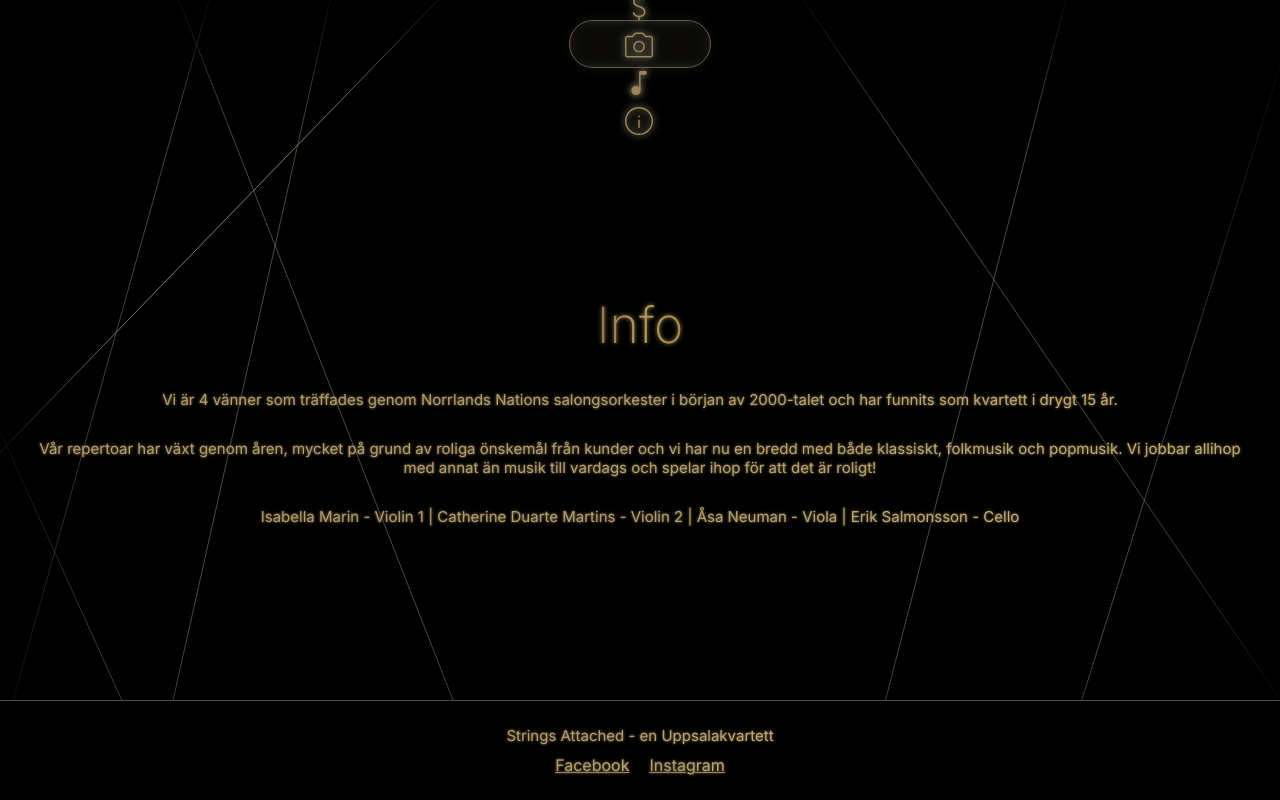
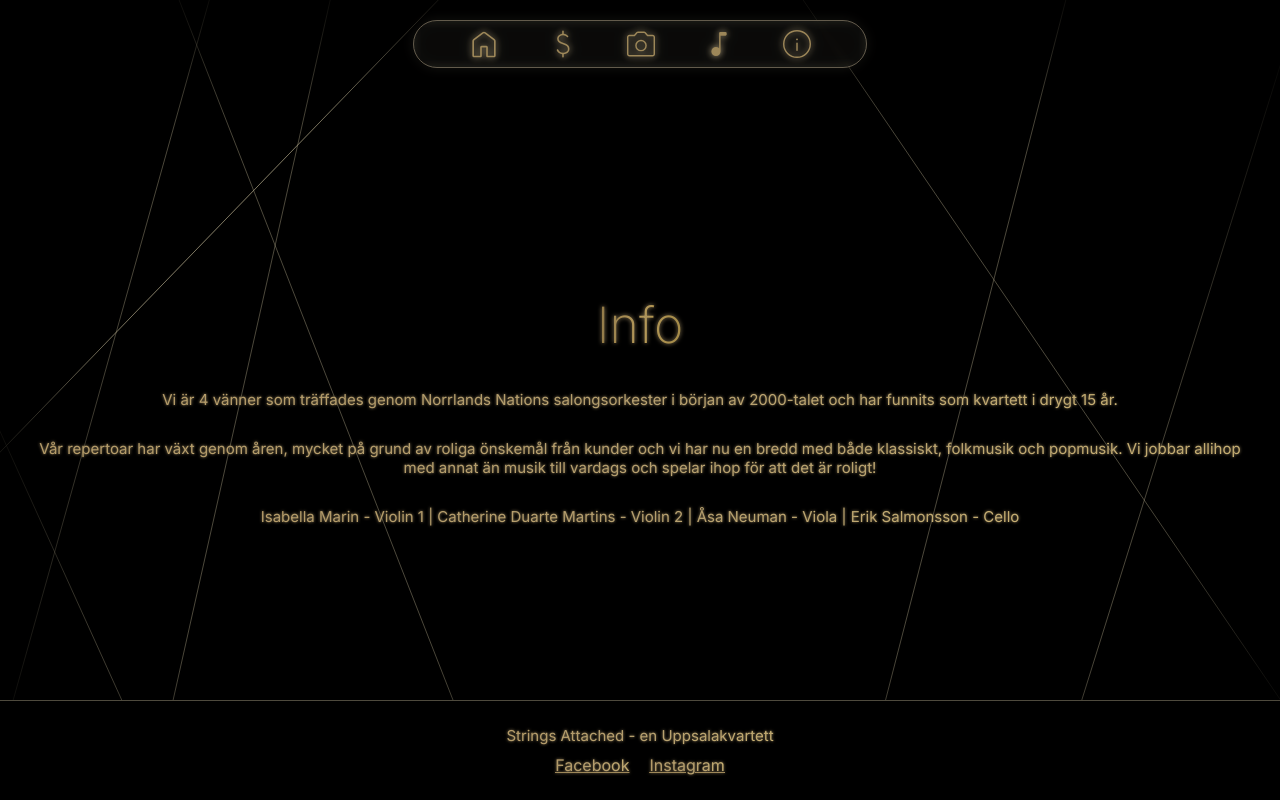
Before and after one commit to eedv1n/Strings-Attached, a React (Vite) app: page /info in a window 1280 px wide. Built offline with nearby package versions, Linux system fonts and the light colour scheme; a web font is replaced by a local one.

Commit message:
Ändrade på navbaren

```diff
--- a/src/Elements.tsx
+++ b/src/Elements.tsx
@@ -1,9 +1,9 @@
 import { motion } from 'framer-motion';
 import { useRef } from 'react';
 
-export const NavBar = () => (
-	<nav>
-		<div id="nav-content">
+export const NavBar = () => {
+	return (
+		<nav>
 			<a href="/" className="nav-icon">
 				<img src="/home-icon.svg" height={40} />
 			</a>
@@ -19,9 +19,9 @@ export const NavBar = () => (
 			<a href="/info" className="nav-icon">
 				<img src="/info-icon.svg" height={38} />
 			</a>
-		</div>
-	</nav>
-);
+		</nav>
+	);
+};
 
 export const AnimMain = ({ children }: { children?: React.ReactNode }) => (
 	<motion.main
```
